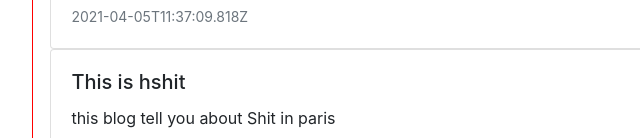
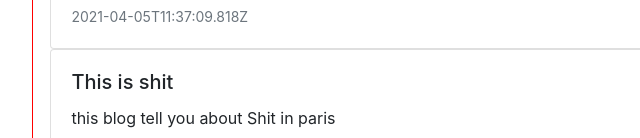
Before and after one commit to eugoteams/cmstuts, a Gatsby site: page /blog in a window 1280 px wide. Shown: the part 662-800 px from the top of the page, 128-768 px from the left. Built offline with nearby package versions, Linux system fonts and the light colour scheme; Gatsby itself is replaced by a stand-in of ours.

Commit message:
Update Blog “this-is-hshit”

```diff
--- a/content/blog/this-is-hshit.md
+++ b/content/blog/this-is-hshit.md
@@ -1,7 +1,7 @@
 ---
 path: this-is-shit
 date: 2021-04-01T22:13:51.966Z
-title: This is hshit
+title: This is shit
 description: this blog tell you about Shit in paris
 image: assets/download.jpg
 ---
```
